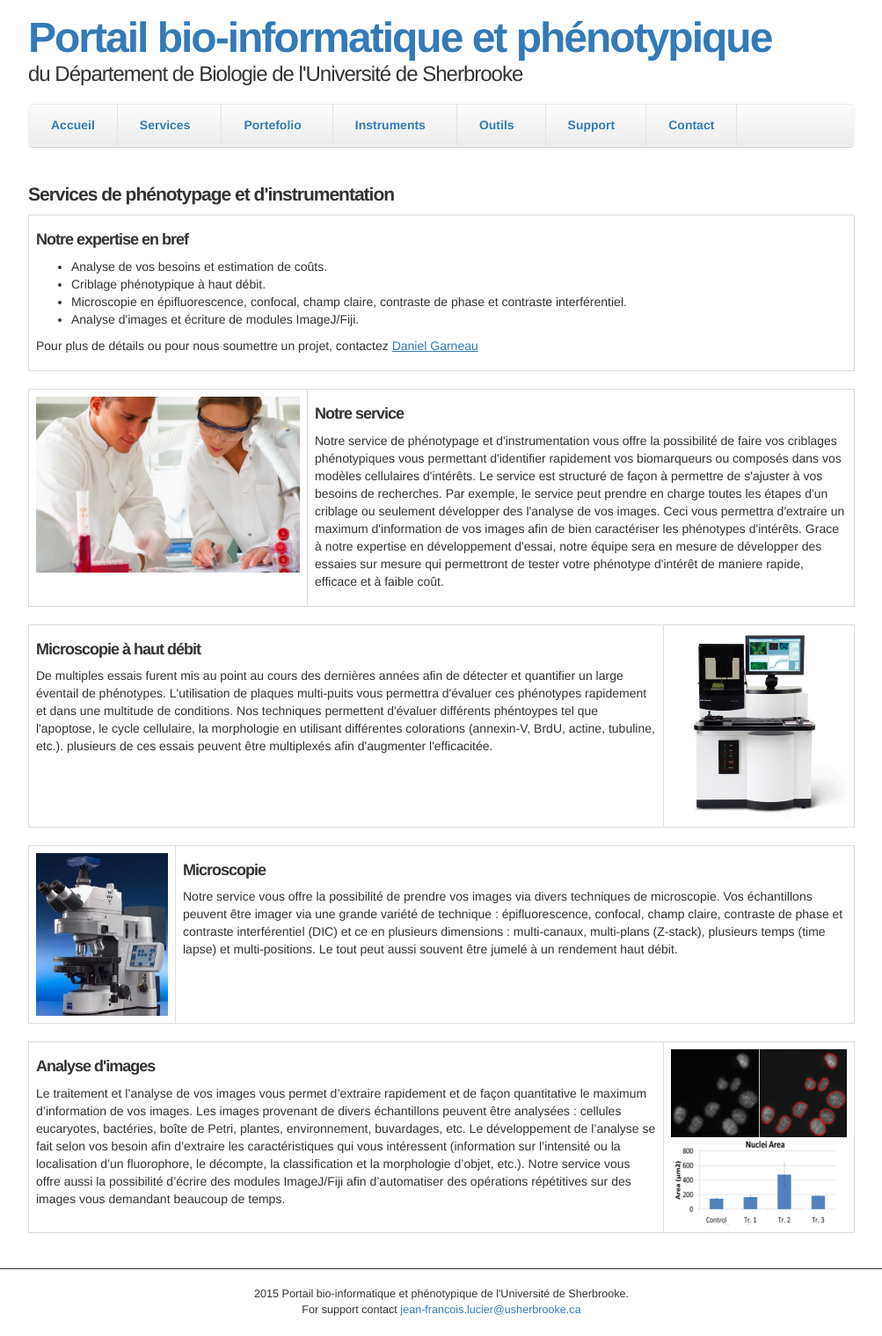
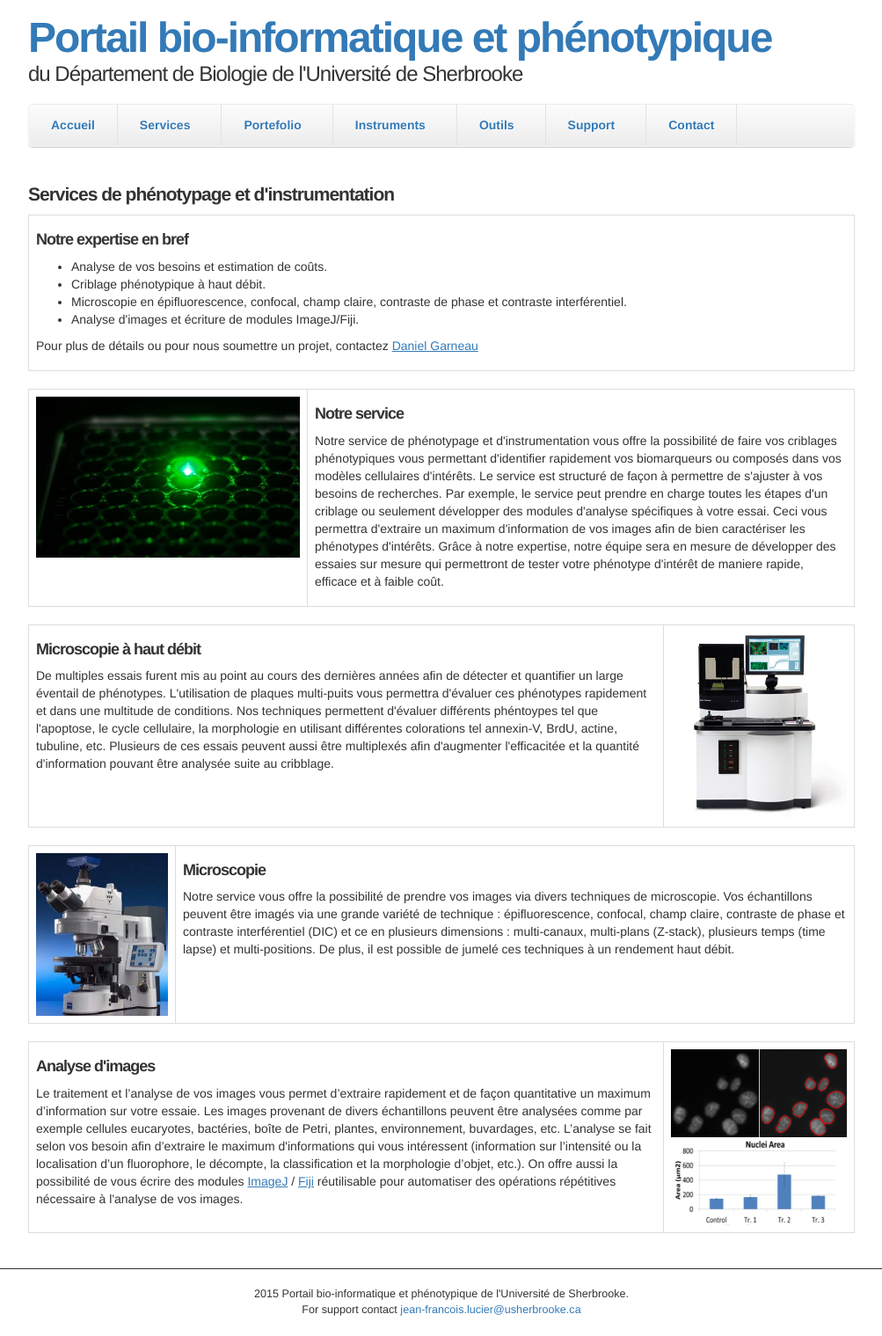
Before and after one commit to jflucier/bioinfo-portal-, a Jekyll site: the page built from portal/services/microscopie.md, in a window 1280 px wide. Shown: the whole page at 88% size, without its empty margins (48-1051 px from the left). Built offline with Jekyll 4.4.1, drawn with Linux system fonts in a browser that asks for light colours; nearby versions of some CDN libraries; Markdown is read by kramdown in place of the engine named in the settings.

Commit message:
patch them all2222!!!

```diff
--- a/portal/services/microscopie.md
+++ b/portal/services/microscopie.md
@@ -29,16 +29,16 @@ soumettre un projet, contactez <a href='/contact.html'>Daniel Garneau</a>
 <table >
 <tbody>
 <tr style="background-color:#FFFFFF">
-<td width='300px' ><img src='/images/bioinfo/requirements.png' width='300px' /></td>
+<td width='300px' ><img src='/images/multiwell_plate_green.jpg' width='300px' /></td>
 <td >
 <h4><b>Notre service</b></h4>
 <p>
 Notre service de phénotypage et d'instrumentation vous offre la possibilité de faire vos criblages phénotypiques vous permettant d'identifier rapidement
 vos biomarqueurs ou composés dans vos modèles cellulaires d'intérêts. Le service est structuré de façon à permettre de s'ajuster
 à vos besoins de recherches. Par exemple, le service peut prendre en charge toutes les étapes d'un criblage ou seulement développer
-des l'analyse de vos images. Ceci vous permettra d'extraire un maximum d'information de vos images afin
-de bien caractériser les phénotypes d'intérêts. Grace à notre expertise en développement d'essai, notre équipe sera en mesure de développer des essaies sur mesure qui permettront de tester votre phénotype d'intérêt de maniere rapide,
-efficace et à faible coût.
+des modules d'analyse spécifiques à votre essai. Ceci vous permettra d'extraire un maximum d'information de vos images afin
+de bien caractériser les phénotypes d'intérêts. Grâce à notre expertise, notre équipe sera en mesure de développer des essaies sur mesure qui permettront
+de tester votre phénotype d'intérêt de maniere rapide, efficace et à faible coût.
 </p>
 </td>
 </tr>
@@ -52,7 +52,11 @@ efficace et à faible coût.
 <td >
 <h4><b>Microscopie à haut débit</b></h4>
 <p>
-De multiples essais furent mis au point au cours des dernières années afin de détecter et quantifier un large éventail de phénotypes. L'utilisation de plaques multi-puits vous permettra d'évaluer ces phénotypes rapidement et dans une multitude de conditions. Nos techniques permettent d'évaluer différents phéntoypes tel que l'apoptose, le cycle cellulaire, la morphologie en utilisant différentes colorations (annexin-V, BrdU, actine, tubuline, etc.). plusieurs de ces essais peuvent être multiplexés afin d'augmenter l'efficacitée.
+De multiples essais furent mis au point au cours des dernières années afin de détecter et quantifier un large éventail de phénotypes.
+L'utilisation de plaques multi-puits vous permettra d'évaluer ces phénotypes rapidement et dans une multitude de conditions.
+Nos techniques permettent d'évaluer différents phéntoypes tel que l'apoptose, le cycle cellulaire, la morphologie en utilisant
+différentes colorations tel annexin-V, BrdU, actine, tubuline, etc. Plusieurs de ces essais peuvent aussi être multiplexés afin d'augmenter
+l'efficacitée et la quantité d'information pouvant être analysée suite au cribblage.
 </p>
 </td>
 <td width='200px' ><img src='/images/bd_pathway_855.jpg' width='200px' /></td>
@@ -67,7 +71,10 @@ De multiples essais furent mis au point au cours des dernières années afin de
 <td >
 <h4><b>Microscopie</b></h4>
 <p>
-Notre service vous offre la possibilité de prendre vos images via divers techniques de microscopie. Vos échantillons peuvent être imager via une grande variété de technique : épifluorescence, confocal, champ claire, contraste de phase et contraste interférentiel (DIC) et ce en plusieurs dimensions : multi-canaux, multi-plans (Z-stack), plusieurs temps (time lapse) et multi-positions. Le tout peut aussi souvent être jumelé à un rendement haut débit.
+Notre service vous offre la possibilité de prendre vos images via divers techniques de microscopie. Vos échantillons peuvent être
+imagés via une grande variété de technique : épifluorescence, confocal, champ claire, contraste de phase et contraste interférentiel (DIC)
+et ce en plusieurs dimensions : multi-canaux, multi-plans (Z-stack), plusieurs temps (time lapse) et multi-positions. De plus, il est possible
+de jumelé ces techniques à un rendement haut débit.
 </p>
 </td>
 </tr>
@@ -80,7 +87,13 @@ Notre service vous offre la possibilité de prendre vos images via divers techni
 <td >
 <h4><b>Analyse d'images</b></h4>
 <p>
-Le traitement et l’analyse de vos images vous permet d’extraire rapidement et de façon quantitative le maximum d’information de vos images. Les images provenant de divers échantillons peuvent être analysées : cellules eucaryotes, bactéries, boîte de Petri, plantes, environnement, buvardages, etc. Le développement de l’analyse se fait selon vos besoin afin d’extraire les caractéristiques qui vous intéressent (information sur l’intensité ou la localisation d’un fluorophore, le décompte, la classification et la morphologie d’objet, etc.). Notre service vous offre aussi la possibilité d’écrire des modules ImageJ/Fiji afin d’automatiser des opérations répétitives sur des images vous demandant beaucoup de temps.
+Le traitement et l’analyse de vos images vous permet d’extraire rapidement et de façon quantitative un maximum d’information sur votre essaie.
+Les images provenant de divers échantillons peuvent être analysées comme par exemple cellules eucaryotes, bactéries, boîte de Petri, plantes,
+environnement, buvardages, etc. L’analyse se fait selon vos besoin afin d’extraire le maximum d'informations qui vous
+intéressent (information sur l’intensité ou la localisation d’un fluorophore, le décompte, la classification et la morphologie d’objet,
+etc.). On offre aussi la possibilité de vous écrire des modules
+<a href='http://imagej.nih.gov/ij/features.html'>ImageJ</a> / <a href='http://fiji.sc/Fiji'>Fiji</a> réutilisable pour automatiser des opérations répétitives
+nécessaire à l'analyse de vos images.
 </p>
 </td>
 <td width='200px' >
```
Also changed, not shown: portal/services/bioinformatique.md (+8 -8 lines), portal/services/services.md (+5 -3 lines).
